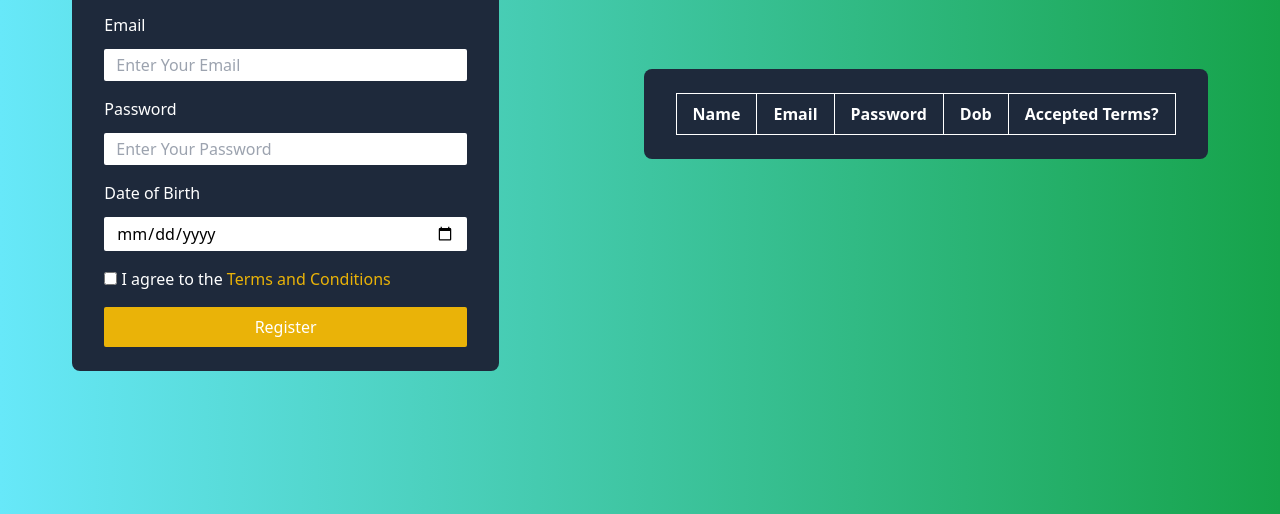
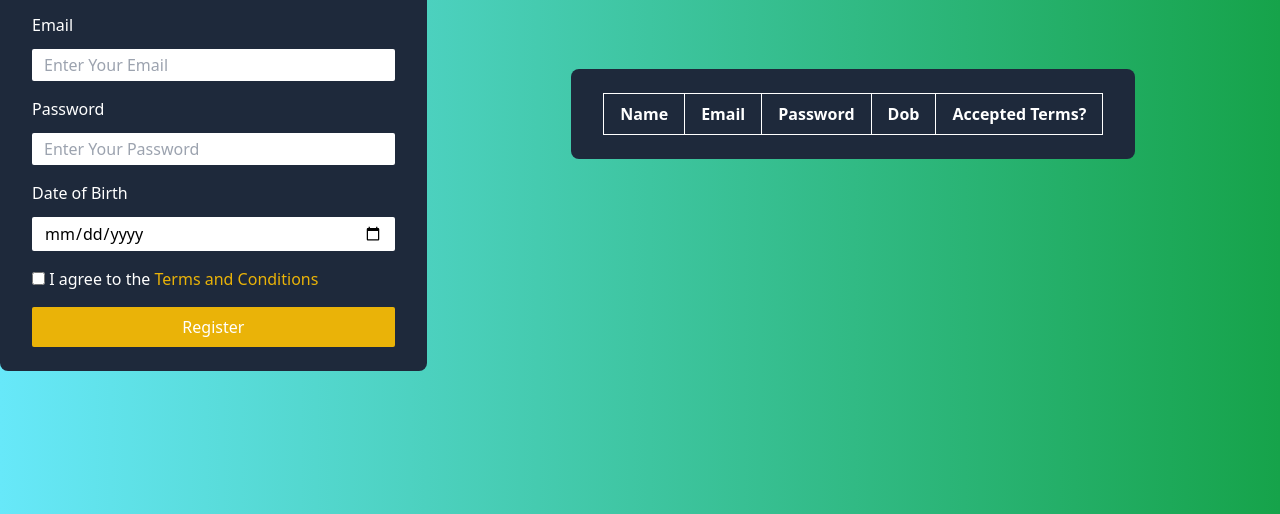
Before and after one commit to gvarshithreddy/wd101, a plain HTML site: page index.html in a window 1280 px wide. Shown: the part 286-800 px from the top of the page. Drawn offline with Linux system fonts and the light colour scheme.

Commit message:
Update index.html

```diff
--- a/index.html
+++ b/index.html
@@ -34,8 +34,8 @@
     </style>
 </head>
 <body>
-    <div class="flex flex-col items-center justify-center min-h-screen bg-gradient-to-r from-cyan-300 to-green-600">
-        <div class=" rounded-lg w-1/3 px-8 py-6 mx-auto bg-slate-800 text-white block">
+    <div class="flex flex-col items-center justify-center min-h-screen bg-gradient-to-r from-cyan-300 to-green-600 mx-auto">
+        <div class=" rounded-lg w-1/3 px-8 py-6  bg-slate-800 text-white block">
             <form action="" id="user-form" class="block">
                 <div class="font-sans text-2xl">
                     <h1 class="text-center">Register</h1>
```
